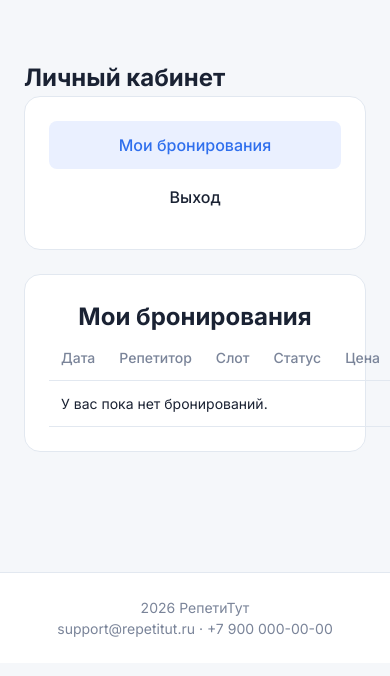
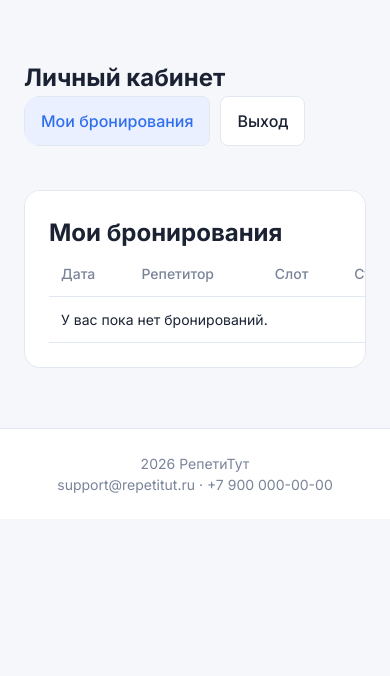
Before and after one commit to Miwhail/RepetiTyt, a Django app: page /cabinet/ in a window 390 px wide; the page is wider, and only the part inside the window is pictured. Shown: the part 63-739 px from the top of that part. Run offline with Django 5.2, Linux system fonts and the light colour scheme; a user stored in the database is signed in; data comes from the database, SQL or seed files in the repository; both versions use the stored data as it was after the commit.

Commit message:
Занятие 9:Изменения

```diff
--- a/app/static/css/style.css
+++ b/app/static/css/style.css
@@ -451,7 +451,48 @@ a {
     background: var(--w);
     border-top: 1px solid var(--br);
     padding: 24px 0;
-    margin-top: 60px;
+    margin-top: auto;
+    flex-shrink: 0;
+}
+.alert-message {
+    padding: 10px;
+    background: #e0e7ff;
+    margin-bottom: 15px;
+    border-radius: 6px;
+    color: #2F6FED;
+}
+.error-text {
+    color: red;
+    font-size: 12px;
+    margin-top: 5px;
+    display: block;
+}
+.btn-cancel {
+    padding: 6px 12px;
+    font-size: 13px;
+    cursor: pointer;
+}
+.modal-overlay {
+    display: none;
+    position: fixed !important;
+    top: 0 !important;
+    left: 0 !important;
+    width: 100vw !important;
+    height: 100vh !important;
+    background: rgba(0, 0, 0, 0.6) !important;
+    z-index: 99999 !important;
+    align-items: center;
+    justify-content: center;
+}
+.modal-content {
+    background: #ffffff;
+    padding: 30px;
+    border-radius: 12px;
+    width: 90%;
+    max-width: 400px;
+    text-align: center;
+    box-shadow: 0 10px 25px rgba(0, 0, 0, 0.3);
+    position: relative;
 }
 @media (max-width: 768px) {
     .burger-menu {
@@ -461,7 +502,6 @@ a {
     .catalog-layout,
     .tutor-detail-layout,
     .booking-layout,
-    .cabinet-layout,
     .stats-container,
     .footer-container {
         flex-direction: column;
@@ -469,31 +509,48 @@ a {
     }
     .filters-sidebar,
     .tutor-sidebar,
-    .booking-summary,
-    .cabinet-sidebar {
+    .booking-summary {
         width: 100%;
     }
     .nav,
     .auth-buttons {
         display: none;
     }
+
+    .cabinet-layout {
+        flex-direction: column;
+    }
+    .cabinet-sidebar {
+        width: 100%;
+        display: flex;
+        flex-direction: row;
+        overflow-x: auto;
+        gap: 10px;
+        margin-bottom: 20px;
+        padding-bottom: 5px;
+        background: transparent;
+        border: none;
+        padding: 0;
+    }
+    .cabinet-nav-item {
+        white-space: nowrap;
+        margin-bottom: 0;
+        background: var(--w);
+        border: 1px solid var(--br);
+    }
+
+    .cabinet-content .card-section {
+        overflow-x: auto;
+    }
+
+    .bookings-table {
+        min-width: 600px;
+    }
+
+    .btn-cancel {
+        min-height: 40px;
+        display: inline-flex;
+        align-items: center;
+        justify-content: center;
+    }
 }
-#cancel-modal.modal-overlay {
-    display: none;
-    position: fixed;
-    top: 0;
-    left: 0;
-    width: 100vw;
-    height: 100vh;
-    z-index: 99999;
-    align-items: center;
-    justify-content: center;
-}
-
-#cancel-modal .modal-content {
-    background: #fff;
-    padding: 20px;
-    border: 1px solid #ccc;
-    width: 300px;
-    text-align: center;
-}
```
Also changed, not shown: db.sqlite3.
